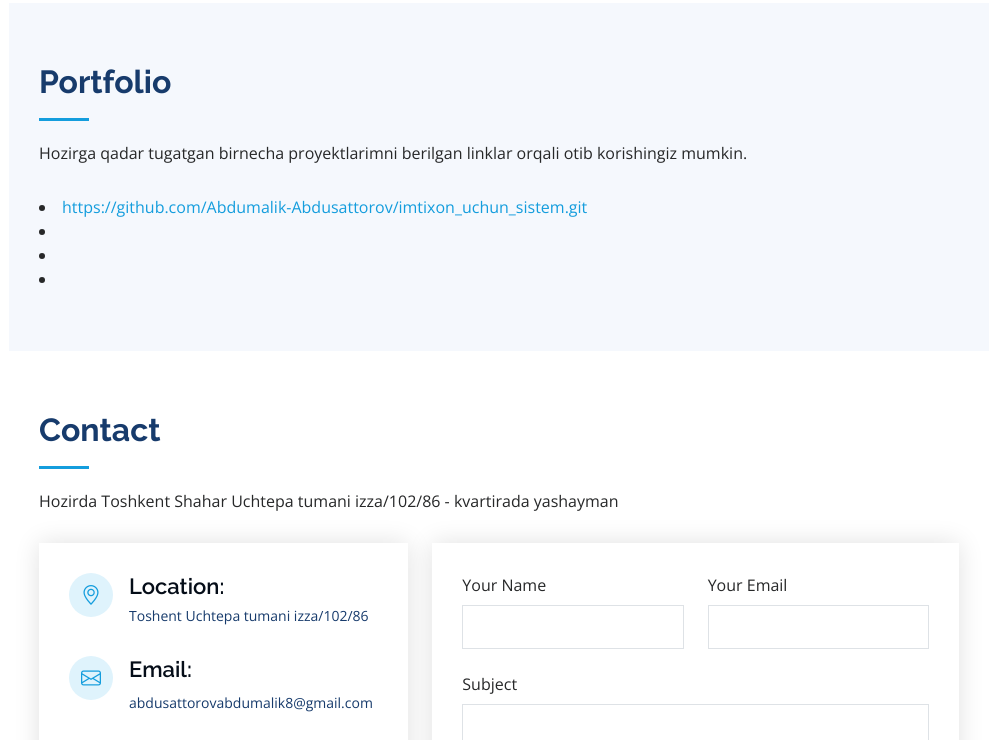
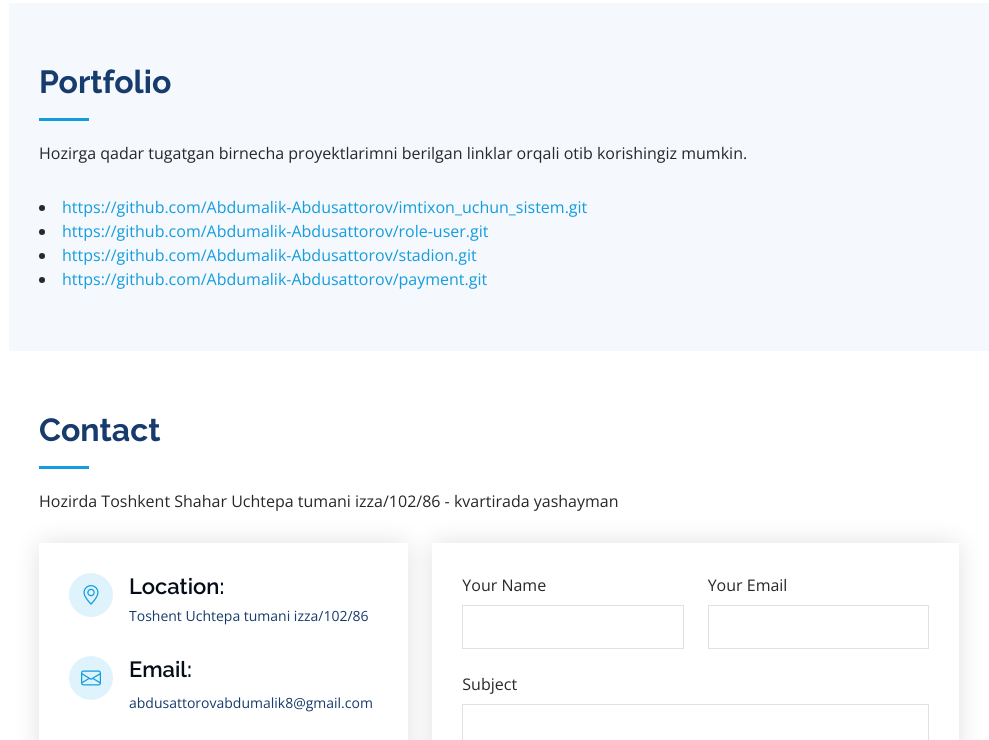
Before and after one commit to Abdumalik-Abdusattorov/Portfolio, a plain HTML site: page index.html in a window 1280 px wide. Shown: the part 2790-3530 px from the top of the page, without its empty margins (291-1280 px from the left). Drawn offline with nearby package versions, Linux system fonts and the light colour scheme.

Commit message:
first commit

```diff
--- a/index.html
+++ b/index.html
@@ -256,9 +256,9 @@
           <p>Hozirga qadar tugatgan birnecha proyektlarimni berilgan linklar orqali otib korishingiz mumkin.</p>
         </div>
         <li> <a href="https://github.com/Abdumalik-Abdusattorov/imtixon_uchun_sistem.git">https://github.com/Abdumalik-Abdusattorov/imtixon_uchun_sistem.git</a></li>
-        <li><a href="https://github.com/Abdumalik-Abdusattorov/role-user.git"></a></li>
-        <li><a href="https://github.com/Abdumalik-Abdusattorov/stadion.git"></a></li>
-        <li><a href="https://github.com/Abdumalik-Abdusattorov/payment.git"></a></li>
+        <li><a href="https://github.com/Abdumalik-Abdusattorov/role-user.git">https://github.com/Abdumalik-Abdusattorov/role-user.git</a></li>
+        <li><a href="https://github.com/Abdumalik-Abdusattorov/stadion.git">https://github.com/Abdumalik-Abdusattorov/stadion.git</a></li>
+        <li><a href="https://github.com/Abdumalik-Abdusattorov/payment.git">https://github.com/Abdumalik-Abdusattorov/payment.git</a></li>
 
         </div>
 
```
